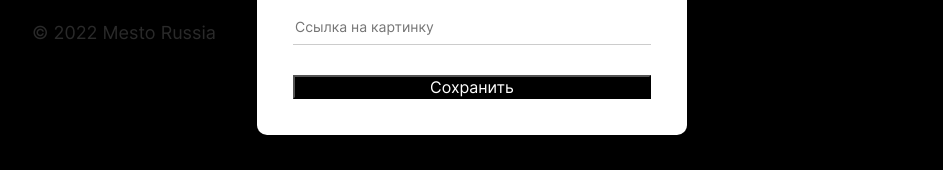
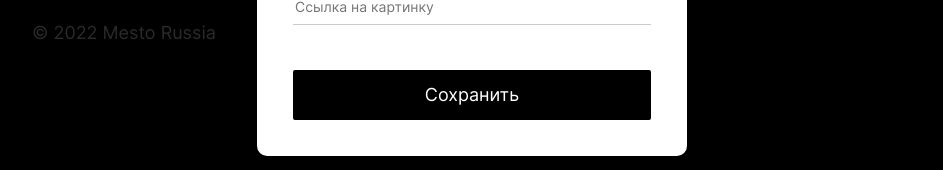
Before and after one commit to NatalieSolts/react-mesto-auth, a React (Create React App) app: page / in a window 1280 px wide. Both pictures are taken after a click on the button 260 px from the left and 223 px from the top of the page. Shown: the part 379-549 px from the top of the page, without its empty margins (168-1111 px from the left). Built offline with nearby package versions, Linux system fonts and the light colour scheme; no server answers.

Commit message:
refactor: применить стили кнопки

```diff
--- a/src/components/PopupWithForm.js
+++ b/src/components/PopupWithForm.js
@@ -29,7 +29,7 @@ function PopupWithForm({
         >
           {children}
           <button
-            className="popup__button-submit button-submit button-hover"
+            className="popup__button-submit button button-submit button-hover"
             type="submit"
           >
             {buttonText}
```
